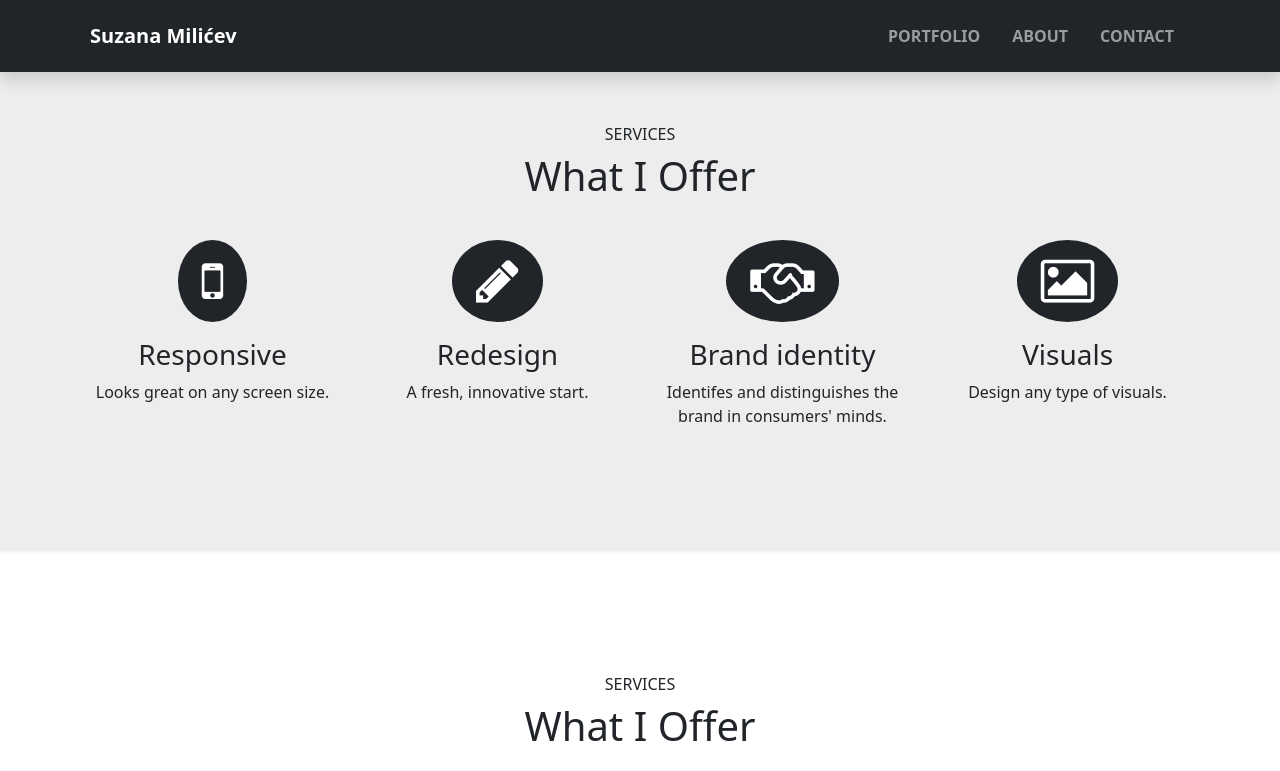
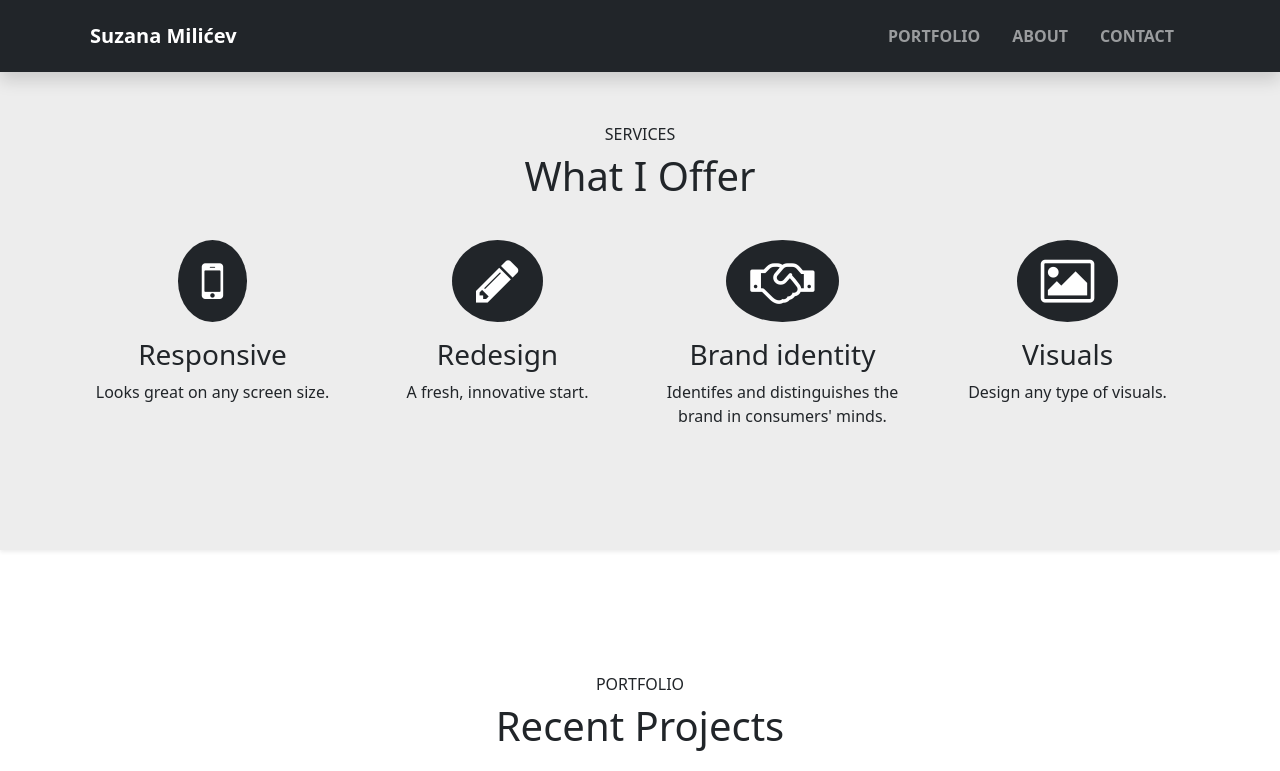
Before and after one commit to SuzanaMilicev/domaciBootstrap, a plain HTML site: page portfolio.html in a window 1280 px wide. Shown: the top 771 px of the page. Drawn offline with nearby package versions, Linux system fonts and the light colour scheme; grey boxes are pictures that could not be loaded.

Commit message:
Ispravka gotovog projekta

```diff
--- a/portfolio.html
+++ b/portfolio.html
@@ -74,8 +74,8 @@
     <!-- RECENT PROJECTS -->
     <div class="container-fluid text-center">
         <div class="header-portfolio mb-4">
-            <h6>SERVICES</h6>
-            <h1>What I Offer</h1>
+            <h6>PORTFOLIO</h6>
+            <h1>Recent Projects</h1>
         </div>
         <div class="container">
             <div class="row justify-content-center mb-5">
```
